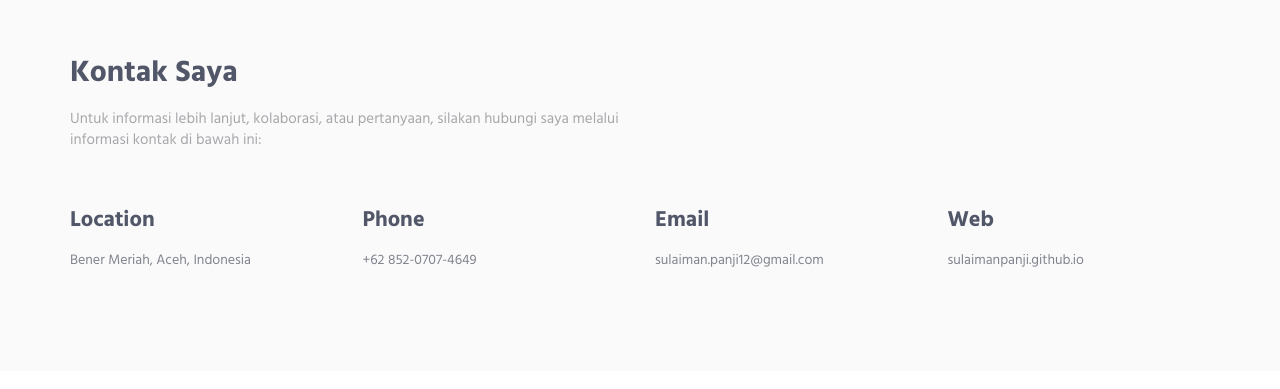
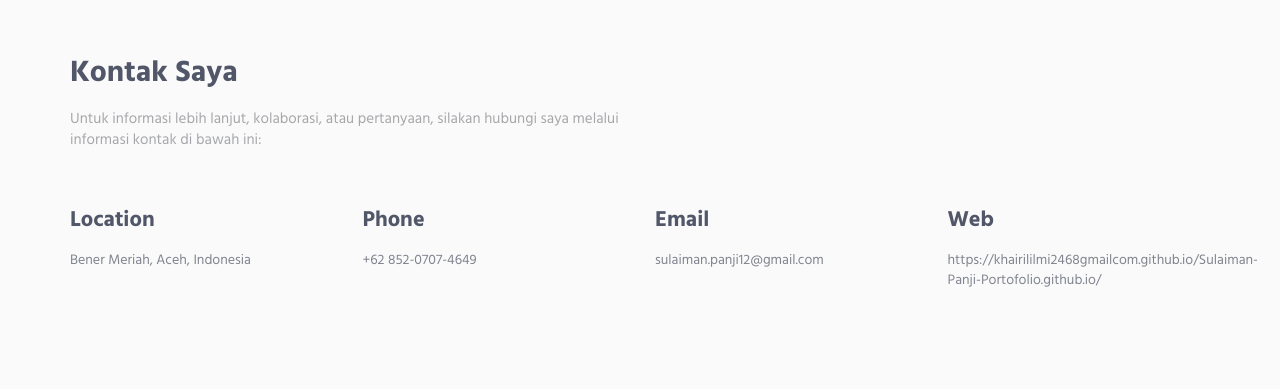
Before and after one commit to khairililmi2468gmailcom/Sulaiman-Panji-Portofolio.github.io, a plain HTML site: page index.html in a window 1280 px wide. Shown: the part 4213-4602 px from the top of the page. Drawn offline with Linux system fonts and the light colour scheme; some packages are replaced by stand-ins of ours.

Commit message:
Update index.html

```diff
--- a/index.html
+++ b/index.html
@@ -519,7 +519,7 @@
             </div>
             <div class="col-md-3 col-xs-6">
               <h4>Web</h4>
-              <a href="#">sulaimanpanji.github.io</a>
+              <a href="https://khairililmi2468gmailcom.github.io/Sulaiman-Panji-Portofolio.github.io/">https://khairililmi2468gmailcom.github.io/Sulaiman-Panji-Portofolio.github.io/</a>
             </div>
           </div>
           <!--// end row -->
```
